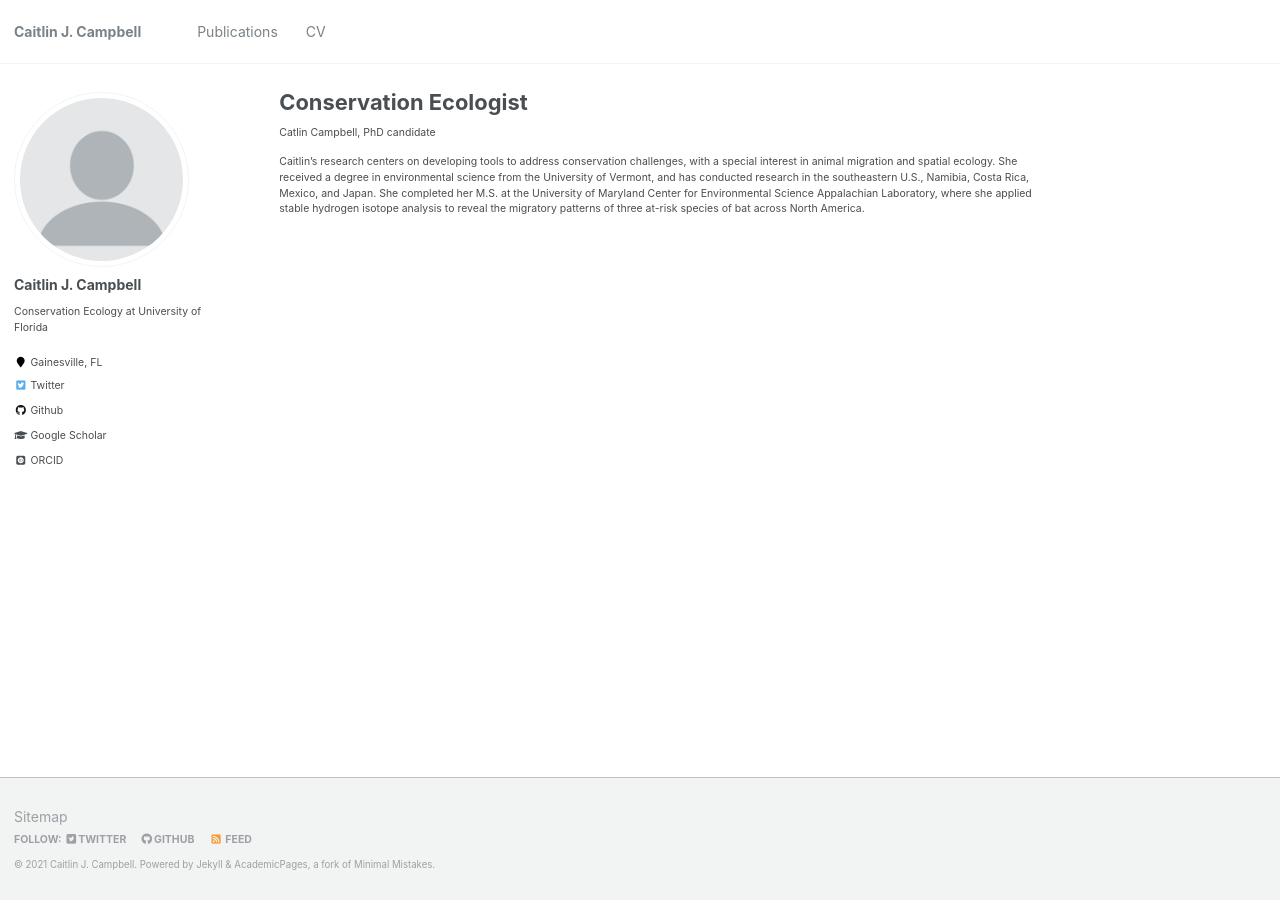
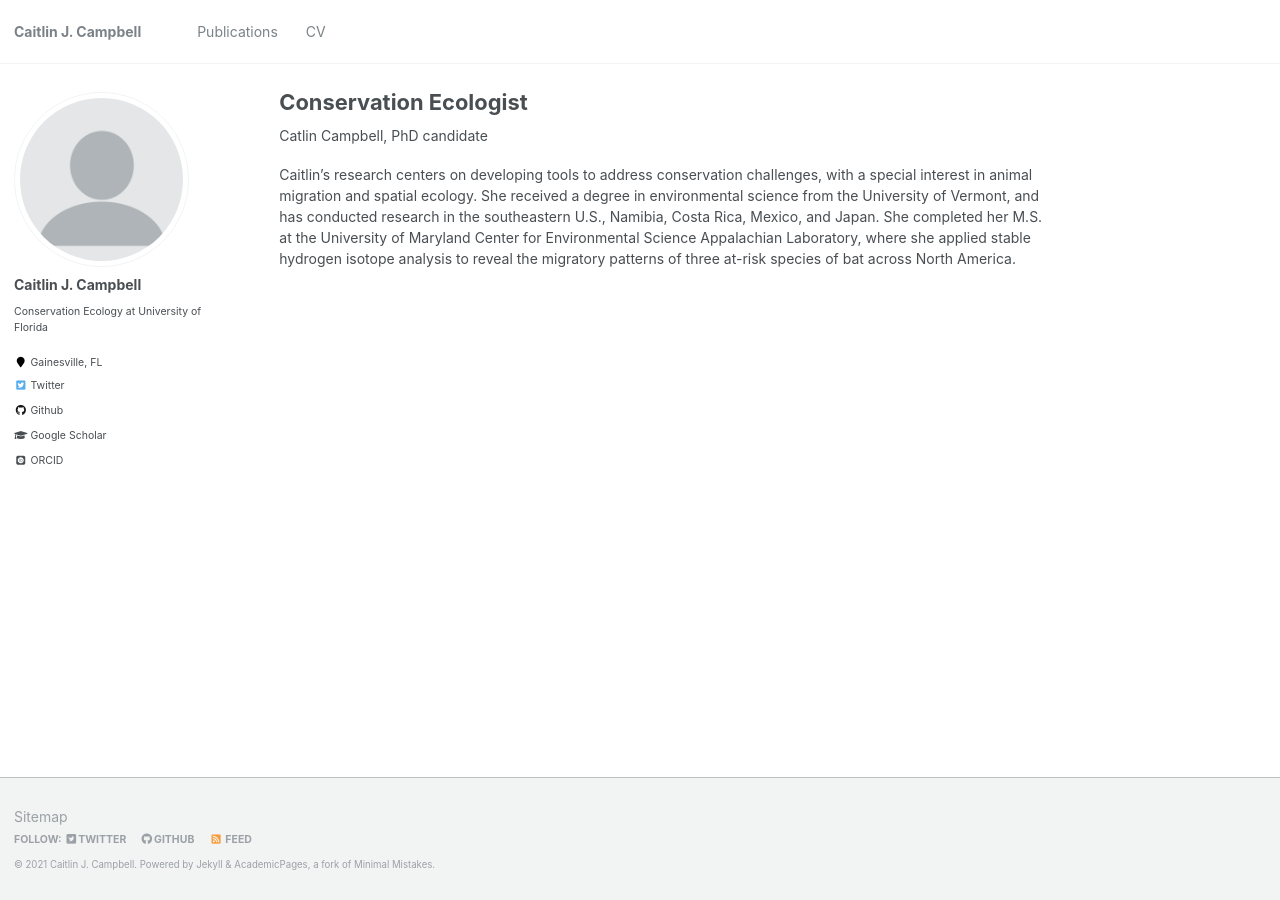
Before and after one commit to cjcampbell/cjcampbell.github.io, a Jekyll site: the page built from docs/_pages/about.md, in a window 1280 px wide. Built offline with Jekyll 4.4.1, drawn with Linux system fonts in a browser that asks for light colours; some web fonts are replaced.

Commit message:
slightly increase font size

```diff
--- a/docs/_sass/_page.scss
+++ b/docs/_sass/_page.scss
@@ -56,7 +56,7 @@
   }
 
   p, li, dl {
-    font-size: 0.75em;
+    font-size: 1em;
   }
 
   /* paragraph indents */
--- a/docs/_sass/_reset.scss
+++ b/docs/_sass/_reset.scss
@@ -8,7 +8,7 @@ html {
   /* apply a natural box layout model to all elements */
   box-sizing: border-box;
   background-color: $background-color;
-  font-size: 12px;
+  font-size: 13px;
 
   @include breakpoint($medium) {
     font-size: 14px;
--- a/docs/_sass/_variables.scss
+++ b/docs/_sass/_variables.scss
@@ -6,7 +6,7 @@
    Typography
    ========================================================================== */
 
-$doc-font-size              : 12;
+$doc-font-size              : 13;
 
 /* paragraph indention */
 $paragraph-indent           : false; // true, false (default)
```
